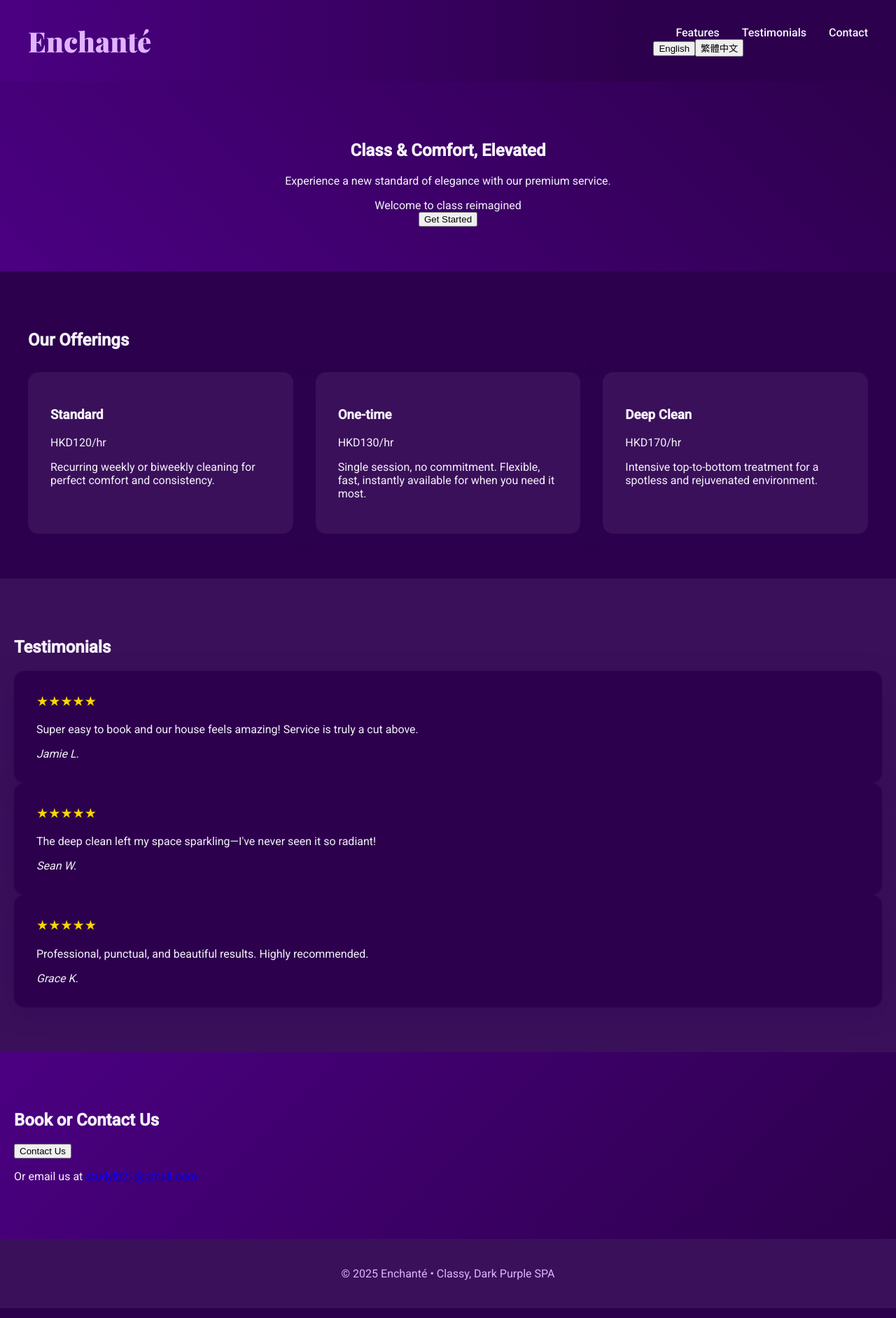
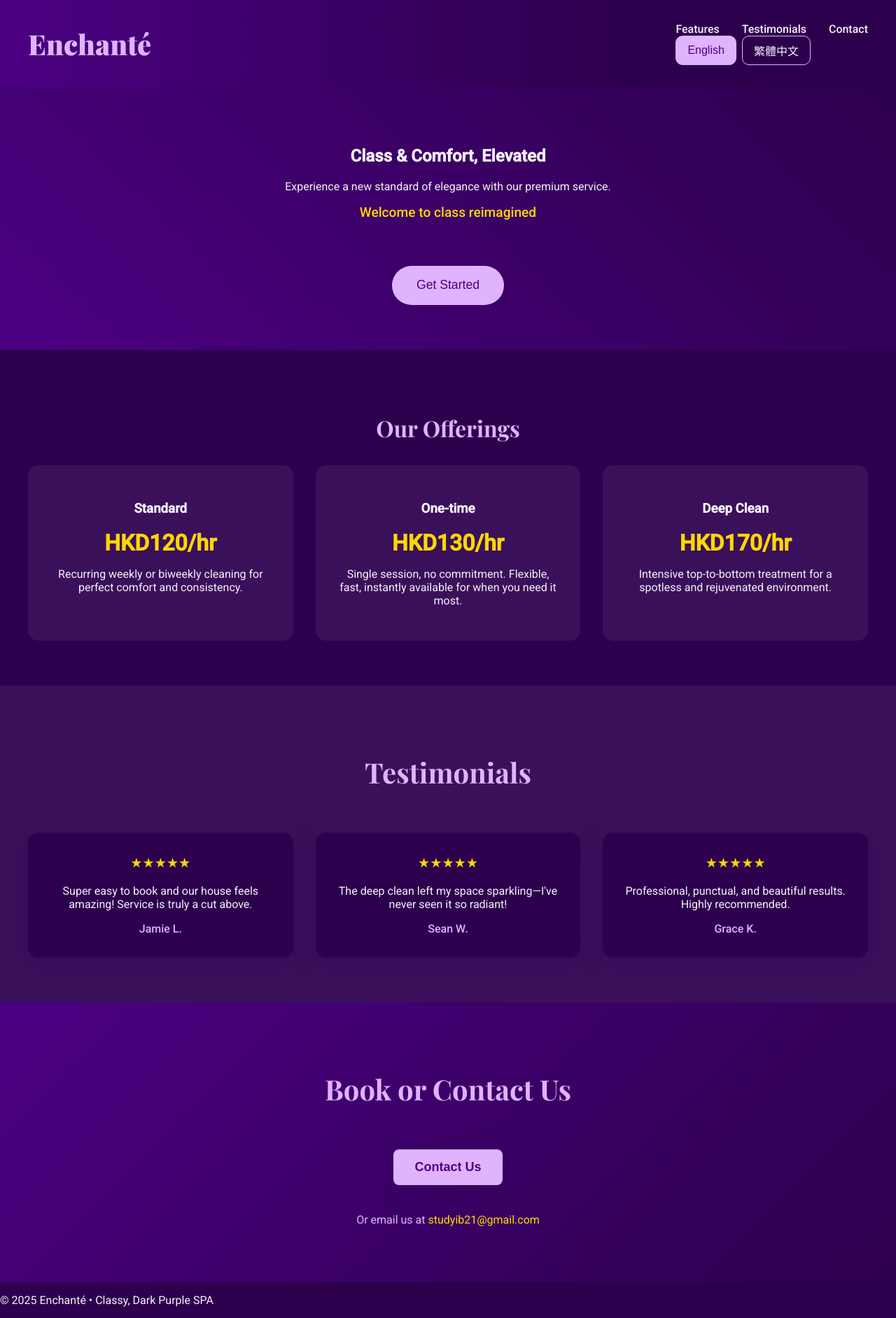
Before and after one commit to desertfox-gt/New, a React (Create React App) app: page / in a window 1280 px wide. Shown: the whole page at 70% size. Built offline with nearby package versions, Linux system fonts and the light colour scheme.

Commit message:
Update App.css

```diff
--- a/src/App.css
+++ b/src/App.css
@@ -1,3 +1,4 @@
+
 :root {
   --primary-bg: #2d004d;
   --surface: #3a105a;
@@ -62,6 +63,30 @@ nav a:hover {
   color: var(--accent);
 }
 
+/* Language Selector */
+.language-selector {
+  display: flex;
+  gap: 0.5rem;
+  margin-left: 2em;
+}
+
+.language-selector button {
+  padding: 0.5rem 1rem;
+  border: 1px solid var(--accent);
+  background: none;
+  color: var(--white);
+  cursor: pointer;
+  border-radius: 10px;
+  font-size: 1em;
+  transition: all 0.3s ease;
+}
+
+.language-selector button.active {
+  background-color: var(--accent);
+  color: var(--deep-purple);
+  border-color: var(--accent);
+}
+
 /* Hero Section */
 .hero-section {
   text-align: center;
@@ -83,7 +108,15 @@ nav a:hover {
   line-height: 1.6;
 }
 
-.cta-btn {
+.hero-highlight {
+  color: var(--highlight);
+  font-family: 'Roboto', Arial, sans-serif;
+  font-size: 1.2em;
+  font-weight: 500;
+  margin-bottom: 2em;
+}
+
+.cta-btn, .cta-button {
   background: var(--accent);
   color: var(--deep-purple);
   border: none;
@@ -92,10 +125,11 @@ nav a:hover {
   font-weight: 500;
   border-radius: 30px;
   cursor: pointer;
+  margin-top: 1.5em;
   transition: transform 0.3s ease, background 0.3s ease;
 }
 
-.cta-btn:hover {
+.cta-btn:hover, .cta-button:hover {
   background: var(--highlight);
   transform: translateY(-2px);
 }
@@ -105,6 +139,13 @@ nav a:hover {
   padding: 4em 20px;
   max-width: 1200px;
   margin: 0 auto;
+}
+
+.features-section h2 {
+  text-align: center;
+  color: var(--accent);
+  font-family: 'Playfair Display', serif;
+  font-size: 2em;
 }
 
 .features-grid {
@@ -119,6 +160,7 @@ nav a:hover {
   padding: 2em;
   border-radius: 15px;
   box-shadow: var(--card-shadow);
+  text-align: center;
   transition: transform 0.3s ease;
 }
 
@@ -133,7 +175,7 @@ nav a:hover {
   margin-bottom: 1em;
 }
 
-.feature-price {
+.feature-price, .feature-card .price {
   font-size: 2em;
   font-weight: 700;
   color: var(--highlight);
@@ -150,7 +192,7 @@ nav a:hover {
   padding: 4em 20px;
 }
 
-.testimonials-title {
+.testimonials-title, .testimonials-section h2 {
   font-family: 'Playfair Display', serif;
   font-size: 2.5em;
   text-align: center;
@@ -158,7 +200,7 @@ nav a:hover {
   margin-bottom: 1.5em;
 }
 
-.testimonial-list {
+.testimonial-list, .testimonials-grid {
   display: grid;
   grid-template-columns: repeat(auto-fit, minmax(280px, 1fr));
   gap: 2em;
@@ -171,6 +213,8 @@ nav a:hover {
   padding: 2em;
   border-radius: 15px;
   box-shadow: var(--card-shadow);
+  color: var(--white);
+  text-align: center;
 }
 
 .star-rating {
@@ -185,9 +229,12 @@ nav a:hover {
   line-height: 1.6;
 }
 
-.testimonial-author {
+.testimonial-author, .testimonial-card cite {
   color: var(--accent);
   font-weight: 500;
+  font-style: normal;
+  display: block;
+  margin-top: 1em;
 }
 
 /* Contact Section */
@@ -196,7 +243,7 @@ nav a:hover {
   background: linear-gradient(135deg, var(--deep-purple), var(--primary-bg));
 }
 
-.contact-title {
+.contact-title, .contact-section h2 {
   font-family: 'Playfair Display', serif;
   font-size: 2.5em;
   text-align: center;
@@ -213,6 +260,22 @@ nav a:hover {
   box-shadow: var(--card-shadow);
 }
 
+.contact-info {
+  text-align: center;
+  margin-top: 1em;
+  color: var(--accent);
+}
+
+.contact-info a, .email-info a  {
+  color: var(--highlight);
+  text-decoration: none;
+}
+
+.contact-info a:hover, .email-info a:hover {
+  text-decoration: underline;
+}
+
+/* Old Contact Form (if any) */
 .contact-form input,
 .contact-form textarea {
   width: 100%;
@@ -247,42 +310,130 @@ nav a:hover {
   padding: 2em;
 }
 
-.contact-info {
-  text-align: center;
-  margin-top: 1em;
+/* NEW: Separate Contact Page Styles for Google Form */
+.contact-page {
+  min-height: 100vh;
+  background-color: var(--primary-bg);
+  padding: 40px 0;
+  color: var(--white);
+}
+
+.contact-page-header {
+  max-width: 1200px;
+  margin: 0 auto 40px;
+  padding: 20px 0 10px 0;
+  display: flex;
+  align-items: center;
+  gap: 20px;
+}
+
+.back-button {
+  padding: 10px 20px;
+  border: none;
+  background-color: var(--accent);
+  color: var(--deep-purple);
+  border-radius: 8px;
+  cursor: pointer;
+  font-size: 16px;
+  font-weight: 600;
+  box-shadow: var(--card-shadow);
+  transition: background-color 0.3s ease, color 0.3s ease;
+}
+
+.back-button:hover {
+  background-color: var(--highlight);
+  color: var(--deep-purple);
+}
+
+.contact-content {
+  display: flex;
+  flex-direction: column;
+  align-items: center;
+  gap: 20px;
+}
+
+.contact-button {
+  padding: 15px 30px;
+  background-color: var(--accent);
+  color: var(--deep-purple);
+  border: none;
+  border-radius: 8px;
+  font-size: 18px;
+  font-weight: 600;
+  cursor: pointer;
+  transition: background-color 0.3s ease, color 0.3s ease;
+  box-shadow: var(--card-shadow);
+}
+
+.contact-button:hover {
+  background-color: var(--highlight);
+  color: var(--primary-bg);
+}
+
+.email-info {
+  margin-top: 20px;
   color: var(--accent);
 }
 
-.contact-info a {
+.email-info a {
   color: var(--highlight);
   text-decoration: none;
 }
 
-/* Footer */
-footer {
-  background: var(--surface);
-  color: var(--accent);
-  text-align: center;
-  padding: 1.5em;
-  margin-top: auto;
+.email-info a:hover {
+  text-decoration: underline;
 }
 
-/* Responsive Design */
+.contact-form-container iframe {
+  width: 100%;
+  min-height: 800px;
+  border-radius: 12px;
+  background: var(--surface);
+  border: none;
+  box-shadow: var(--card-shadow);
+}
+
+@media (max-width: 820px) {
+  .nav-content, .features-section, .testimonials-section, .contact-form-container, .contact-page-header {
+    padding-left: 10px;
+    padding-right: 10px;
+  }
+
+  .hero-headline {
+    font-size: 2.3em;
+  }
+
+  .features-section, .testimonials-section, .contact-section {
+    padding: 2em 6px;
+  }
+}
+
 @media (max-width: 768px) {
   .nav-content {
     flex-direction: column;
     text-align: center;
   }
-
   nav {
     margin-top: 1em;
   }
-
   nav a {
     margin: 0 1em;
   }
-
   .hero-headline {
-    font-size: 2.5em;
+    font-size: 2.0em;
+  }
+  .features-grid, .testimonial-list, .testimonials-grid {
+    grid-template-columns: 1fr;
+  }
+  .contact-page-header {
+    gap: 8px;
+    padding-left: 0;
+    padding-right: 0;
+  }
+  .contact-form-container iframe {
+    min-width: 0;
+    width: 100%;
+    min-height: 1200px;
+    /* For mobile forms, increase the height as needed */
   }
 }
```
